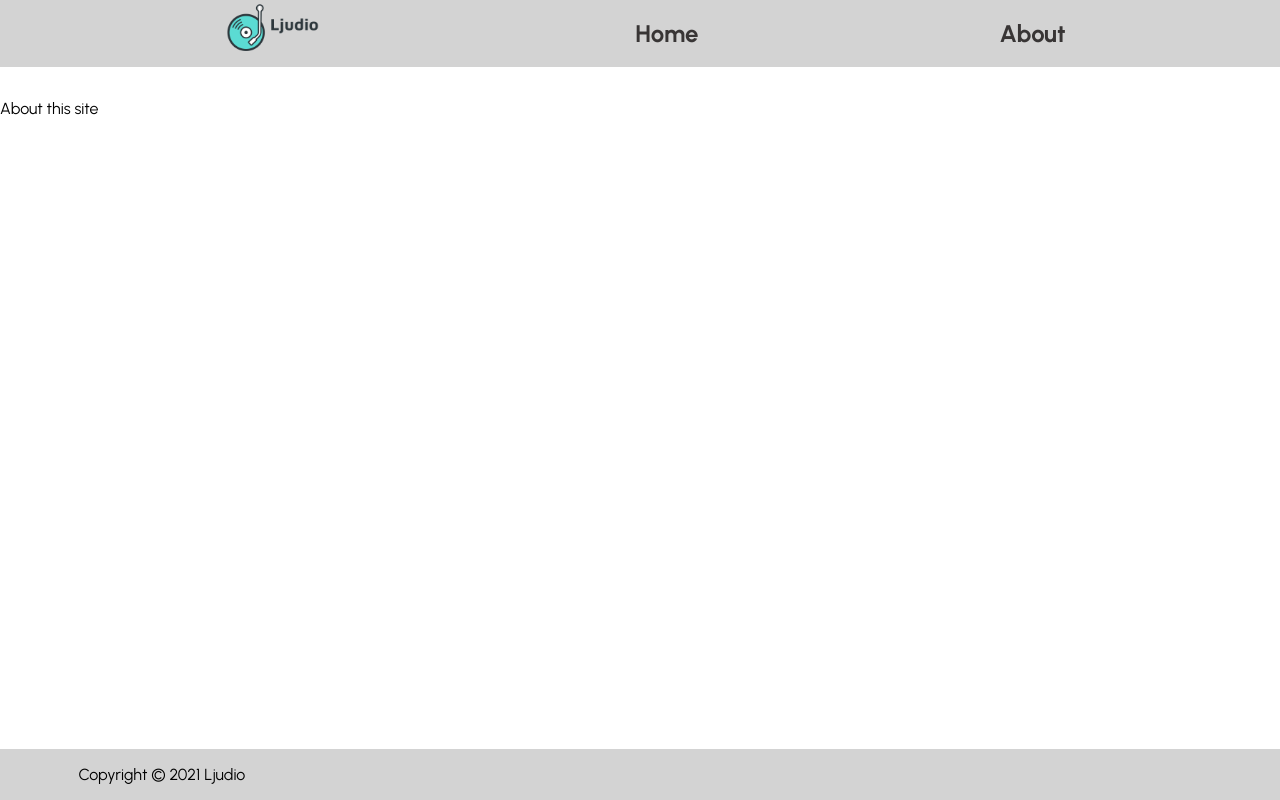
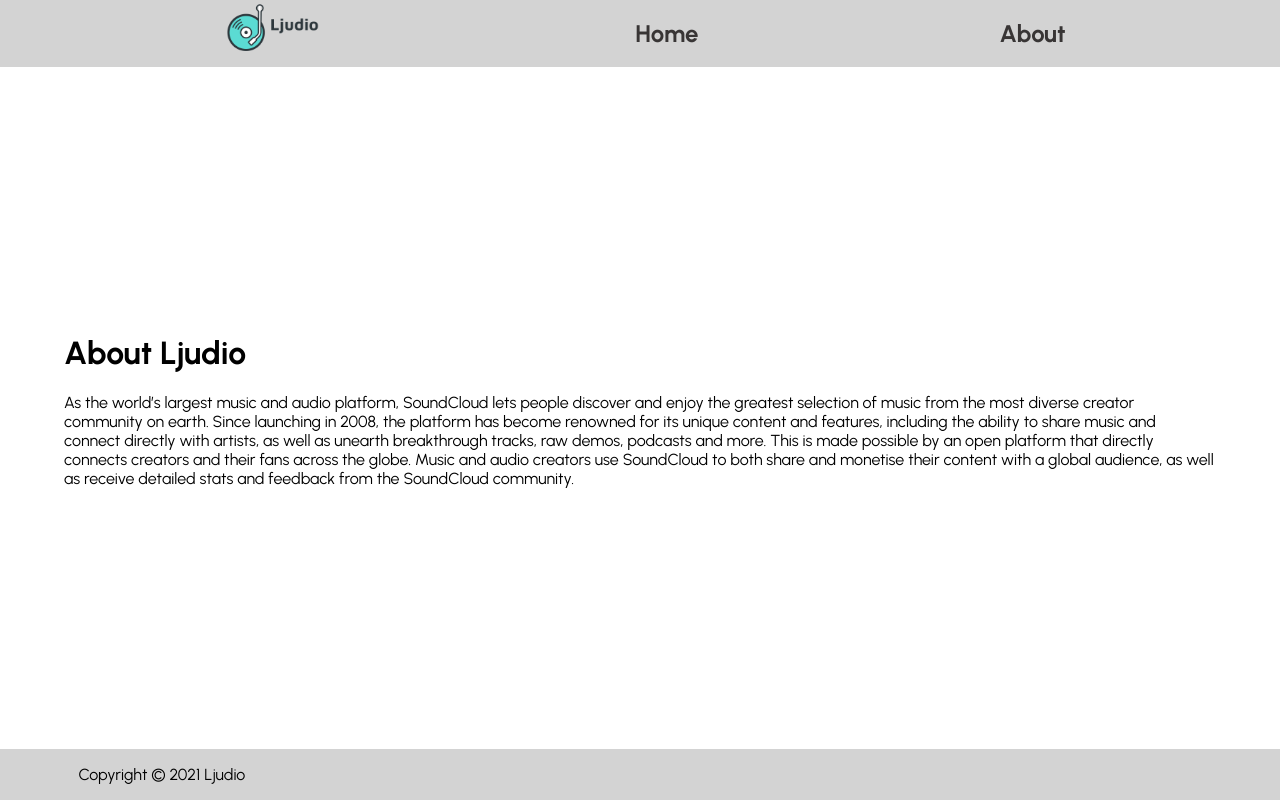
Before and after one commit to jenny567-git/Ljudio, a React (Vite) app in the folder ljudio/: page /about in a window 1280 px wide. Built offline with nearby package versions, Linux system fonts and the light colour scheme.

Commit message:
added dummy data to about page

```diff
--- a/ljudio/src/components/pages/About.jsx
+++ b/ljudio/src/components/pages/About.jsx
@@ -2,8 +2,9 @@
 
 function About() {
     return (
-        <div>
-            <p>About this site</p>
+        <div className="container">
+            <h1>About Ljudio</h1>
+            <p>As the world’s largest music and audio platform, SoundCloud lets people discover and enjoy the greatest selection of music from the most diverse creator community on earth. Since launching in 2008, the platform has become renowned for its unique content and features, including the ability to share music and connect directly with artists, as well as unearth breakthrough tracks, raw demos, podcasts and more. This is made possible by an open platform that directly connects creators and their fans across the globe. Music and audio creators use SoundCloud to both share and monetise their content with a global audience, as well as receive detailed stats and feedback from the SoundCloud community.</p>
         </div>
     )
 }
```
